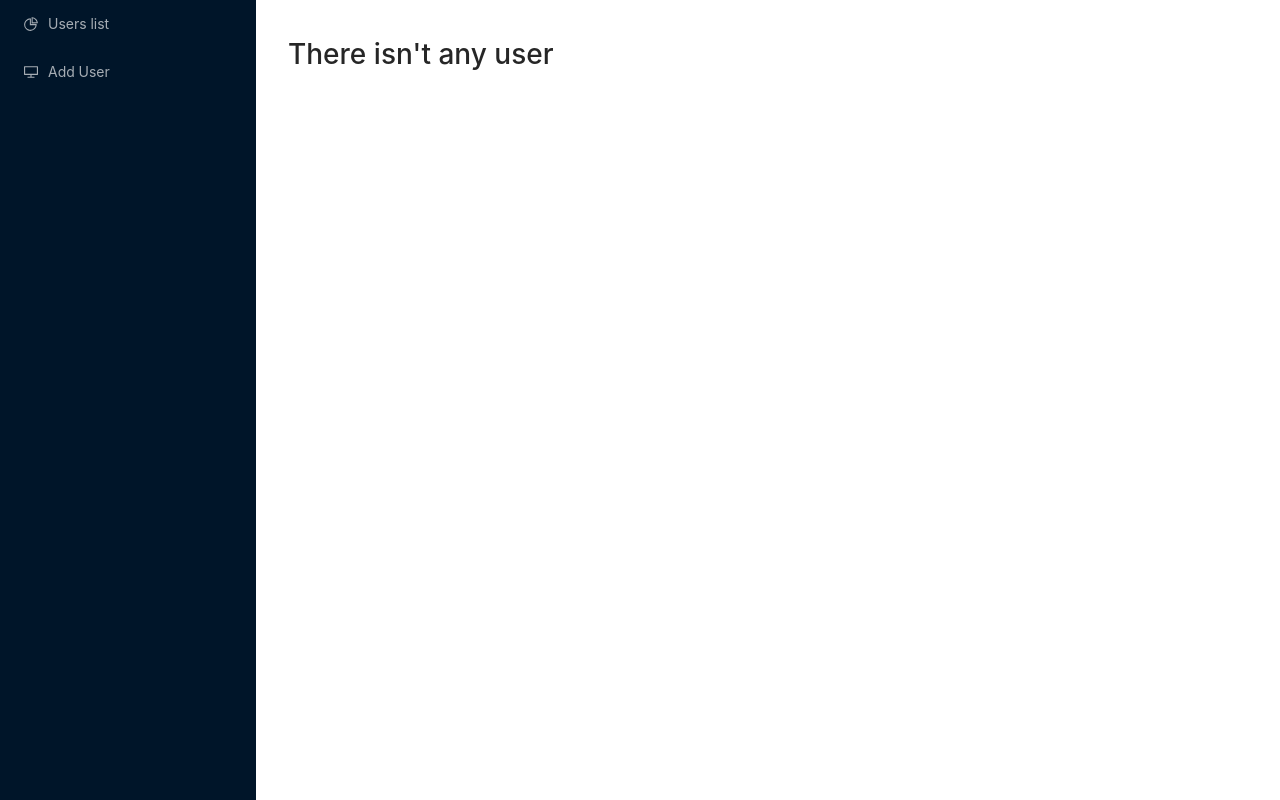
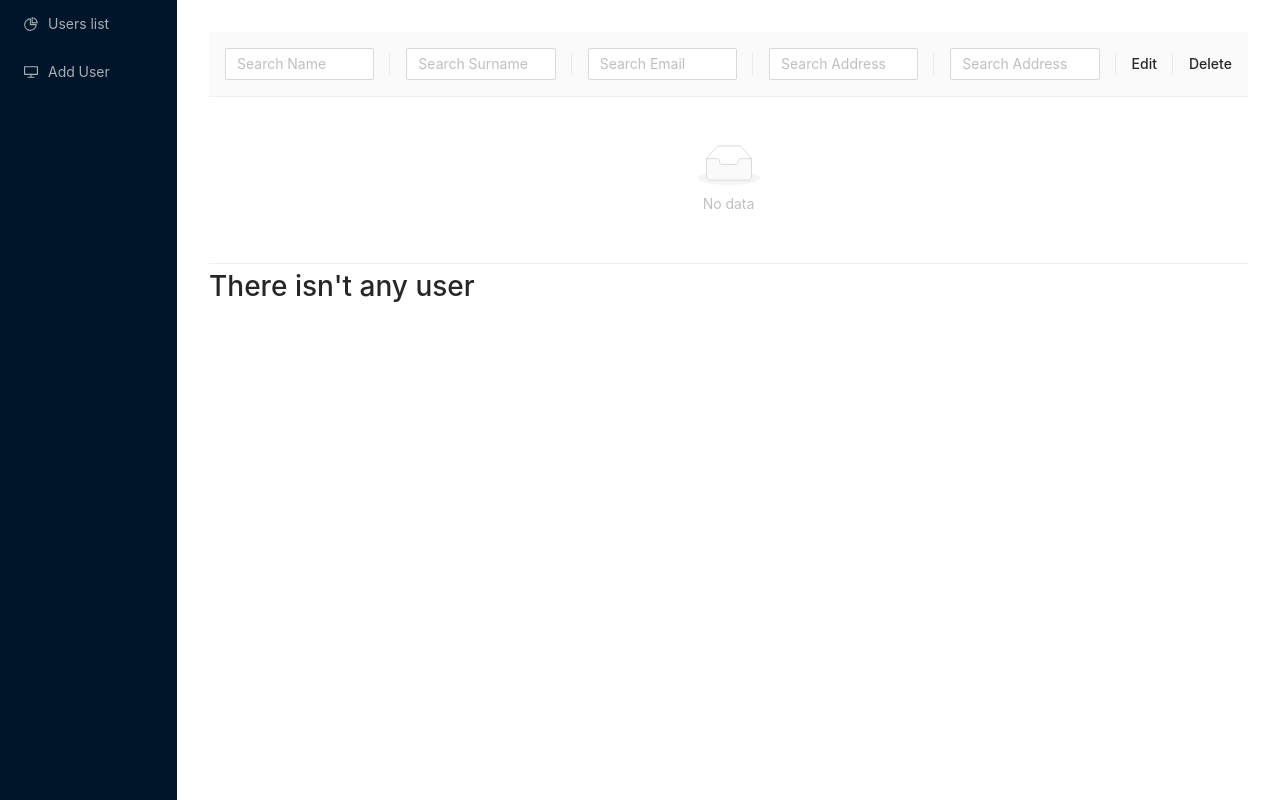
Before and after one commit to RoziGhazaryan/users-crud, a React (Create React App) app: page /users in a window 1280 px wide. Built offline with nearby package versions, Linux system fonts and the light colour scheme.

Commit message:
integrate users table

```diff
--- a/package.json
+++ b/package.json
@@ -3,6 +3,7 @@
   "version": "0.1.0",
   "private": true,
   "dependencies": {
+    "@ant-design/icons": "^4.7.0",
     "@testing-library/jest-dom": "^5.11.4",
     "@testing-library/react": "^11.1.0",
     "@testing-library/user-event": "^12.1.10",
--- a/src/App.js
+++ b/src/App.js
@@ -2,15 +2,15 @@ import React from 'react';
 import './App.css';
 import 'antd/dist/antd.css';
 import './assets/global.scss'
-import Navbar from './components/navbar/Navbar';
+import Sidebar from './components/sidebar/Sidebar';
 import { BrowserRouter as Router } from "react-router-dom";
-import './components/navbar/navbar.scss';
+import './components/sidebar/sidebar.scss';
 
 function App() {
   return (
     <div className="app d_flex">
       <Router>
-        <Navbar />
+        <Sidebar />
       </Router>
     </div>
   );
--- a/src/assets/global.scss
+++ b/src/assets/global.scss
@@ -1,7 +1,7 @@
 @import './flexbox.scss';
 
 .app {
-    .page-container {
+    .page-cnt {
         padding: 32px;
     }
 }
--- a/src/components/navbar/Navbar.jsx
+++ /dev/null
@@ -1,48 +0,0 @@
-import React from 'react';
-import { Switch, Link, Route } from 'react-router-dom';
-import { Menu } from 'antd';
-import {
-  PieChartOutlined,
-  DesktopOutlined,
-} from '@ant-design/icons';
-import './navbar.scss';
-import { paths, routes } from "../../routes";
-import Users from "../../pages/users/Users";
-import UserForm from "../../pages/user-form/UserForm";
-
-const Navbar = () => {
-  return (
-    <>
-      <Menu
-        mode="inline"
-        theme="dark"
-        className="navbar-menu"
-      >
-        <Menu.Item key="1" icon={<PieChartOutlined />}>
-          <Link to='/users'>Users list</Link>
-        </Menu.Item>
-        <Menu.Item key="2" icon={<DesktopOutlined />}>
-          <Link to='/users/new'>Add User</Link>
-        </Menu.Item>
-      </Menu>
-      <div className="page-container">
-        <Switch>
-          {routes.map(({ exact, path, Component }) => (
-            <Route exact={exact} key={path} path={path}>
-              <Component />
-            </Route>
-          ))}
-          {/*<Route exact key={1} path='/users'>*/}
-          {/*  <Users />*/}
-          {/*</Route>*/}
-          {/*<Route exact key={2} path='/users/new'>*/}
-          {/*  <UserForm />*/}
-          {/*</Route>*/}
-
-        </Switch>
-      </div>
-    </>
-  )
-}
-
-export default Navbar;
--- /dev/null
+++ b/src/components/sidebar/Sidebar.jsx
@@ -0,0 +1,32 @@
+import React from 'react';
+import { paths, routes } from "../../routes";
+import { Switch, Link, Route } from 'react-router-dom';
+import { Menu } from 'antd';
+import { PieChartOutlined, DesktopOutlined } from '@ant-design/icons';
+import './sidebar.scss';
+
+const Sidebar = () => {
+  return (
+    <>
+      <Menu mode="inline" theme="dark">
+        <Menu.Item key="1" icon={<PieChartOutlined />}>
+          <Link to={paths.users}>Users list</Link>
+        </Menu.Item>
+        <Menu.Item key="2" icon={<DesktopOutlined />}>
+          <Link to={paths.addUser}>Add User</Link>
+        </Menu.Item>
+      </Menu>
+      <div className="page-cnt">
+        <Switch>
+          {routes.map(({ exact, path, Component }) => (
+            <Route exact={exact} key={path} path={path}>
+              <Component />
+            </Route>
+          ))}
+        </Switch>
+      </div>
+    </>
+  )
+}
+
+export default Sidebar;
--- a/src/pages/user-form/useUserForm.js
+++ b/src/pages/user-form/useUserForm.js
@@ -1,4 +1,4 @@
-import { useEffect, useCallback } from "react";
+import { useState, useEffect, useCallback } from "react";
 import { useHistory, useParams } from "react-router";
 import { useFormik } from 'formik';
 import { validationSchema } from "./formikValues";
@@ -11,8 +11,8 @@ const useUserForm = () => {
   const history = useHistory();
 
   const users = localStorage.getItem('users');
-  const usersObj = JSON.parse(users);
-  const user = usersObj?.find((user) => user.userId === id);
+  const usersData = JSON.parse(users);
+  const user = usersData?.find((user) => user.userId === id);
 
   const initialValues = {
     name: user?.name,
@@ -59,22 +59,22 @@ const useUserForm = () => {
   };
 
   const onEditUser = (values) => {
-    const index = usersObj.findIndex(user => user.userId === id);
+    const index = usersData.findIndex(user => user.userId === id);
     values.userId = id;
-    usersObj[index] = values;
-    localStorage.setItem('users', JSON.stringify(usersObj));
+    usersData[index] = values;
+    localStorage.setItem('users', JSON.stringify(usersData));
   }
 
   const onAddUser = (values) => {
     let id = localStorage.getItem('users_id');
     values.userId = String(id);
     localStorage.setItem('users_id', JSON.stringify(++id));
-    usersObj.push(values);
-    localStorage.setItem('users', JSON.stringify(usersObj));
+    usersData.push(values);
+    localStorage.setItem('users', JSON.stringify(usersData));
   }
 
   useEffect(() => {
-    if (!usersObj) {
+    if (!usersData) {
       localStorage.setItem('users', JSON.stringify([]));
       localStorage.setItem('users_id', JSON.stringify(1));
     }
--- a/src/pages/users/Users.jsx
+++ b/src/pages/users/Users.jsx
@@ -1,27 +1,17 @@
-import { Button } from 'antd';
 import React from 'react';
+import { Table, Button } from 'antd';
 import useUsers from './useUsers';
 import './users.scss';
 
 const Users = () => {
-  const { data, deleteUsers, deleteUser, editUser } = useUsers();
+  const { data, deleteUsers, columns, dataSource } = useUsers();
+
   return (
     <div className="users">
-      {data?.length ? <Button onClick={deleteUsers}>delete all users</Button> : <h1>There isn't any user</h1>}
       <div className="container">
         <div className="users-list">
-          {data?.map((el) => (
-            <div className="user-block" key={el?.id}>
-              <div className="user-info">
-                <h3>{el?.name}</h3>
-                <h4>{el?.age}</h4>
-                <h5>{el?.gender}</h5>
-                <p>{el?.info}</p>
-              </div>
-              <Button onClick={() => deleteUser(el?.userId)}>delete user</Button>
-              <Button onClick={() => editUser(el?.userId)}>edit user</Button>
-            </div>
-          ))}
+          <Table rowKey="id" columns={columns} dataSource={dataSource} />
+          {data?.length ? <Button onClick={deleteUsers}>delete all users</Button> : <h1>There isn't any user</h1>}
         </div>
       </div>
     </div>
--- a/src/pages/users/useUsers.js
+++ b/src/pages/users/useUsers.js
@@ -1,7 +1,150 @@
+import React, { useState } from 'react';
 import { useHistory } from 'react-router';
+import { Input } from "antd";
 
 const useUsers = () => {
+  // useHistory
   const history = useHistory();
+
+  // localStorage
+  const users = localStorage.getItem('users');
+  const data = JSON.parse(users);
+
+  // useState
+  const [dataSource, setDataSource] = useState(data);
+  const [name, setName] = useState('');
+  const [surname, setSurname] = useState('');
+  const [email, setEmail] = useState('');
+  const [address, setAddress] = useState('');
+  const [phone, setPhone] = useState('');
+
+  // functions
+  const FilterByNameInput = (
+    <Input
+      placeholder="Search Name"
+      value={name}
+      onChange={e => {
+        const currValue = e.target.value;
+        setName(currValue);
+        const filteredData = data.filter(entry =>
+          entry.name?.includes(currValue)
+        );
+        setDataSource(filteredData);
+      }}
+    />
+  );
+
+  const FilterBySurnameInput = (
+    <Input
+      placeholder="Search Surname"
+      value={surname}
+      onChange={e => {
+        const currValue = e.target.value;
+        setSurname(currValue);
+        const filteredData = data.filter(entry =>
+          entry.surname?.includes(currValue)
+        );
+        setDataSource(filteredData);
+      }}
+    />
+  );
+
+  const FilterByEmailInput = (
+    <Input
+      placeholder="Search Email"
+      value={email}
+      onChange={e => {
+        const value = e.target.value;
+        setEmail(value);
+        const filteredData = data.filter(entry =>
+          entry.email?.includes(value)
+        );
+        setDataSource(filteredData);
+      }}
+    />
+  );
+
+  const FilterByAddressInput = (
+    <Input
+      placeholder="Search Address"
+      value={address}
+      onChange={e => {
+        const value = e.target.value;
+        setAddress(value);
+        const filteredData = data.filter(entry =>
+          entry.address?.includes(value)
+        );
+        setDataSource(filteredData);
+      }}
+    />
+  );
+
+  const FilterByPhoneInput = (
+    <Input
+      placeholder="Search Address"
+      value={phone}
+      onChange={e => {
+        const value = e.target.value;
+        setPhone(value);
+        const filteredData = data.filter(entry =>
+          entry.phone?.includes(value)
+        );
+        setDataSource(filteredData);
+      }}
+    />
+  );
+
+  const columns = [
+    {
+      title: FilterByNameInput,
+      dataIndex: 'name',
+      key: '1'
+    },
+    {
+      title: FilterBySurnameInput,
+      dataIndex: 'surname',
+      key: '2'
+    },
+    {
+      title: FilterByEmailInput,
+      dataIndex: 'email',
+      key: '3'
+    },
+    {
+      title: FilterByAddressInput,
+      dataIndex: 'address',
+      key: '4'
+    },
+    {
+      title: FilterByPhoneInput,
+      dataIndex: 'phone',
+      key: '5'
+    },
+    {
+      title: 'Edit',
+      dataIndex: 'userId',
+      key: '6',
+      render: (id) => {
+        return (
+          <button className="edit-btn" onClick={() => editUser(id)}>
+            edit
+          </button>
+        );
+      },
+    },
+    {
+      title: 'Delete',
+      dataIndex: 'userId',
+      key: '7',
+      render: (id) => {
+        return (
+          <button className="edit-btn" onClick={() => deleteUser(id)}>
+            delete
+          </button>
+        );
+      },
+    },
+  ];
 
   const deleteUsers = () => {
     localStorage.removeItem("users");
@@ -21,10 +164,7 @@ const useUsers = () => {
     history.push(`/users/${id}`);
   }
 
-    const users = localStorage.getItem('users');
-    const data = JSON.parse(users);
-
-    return { data, deleteUsers, deleteUser, editUser };
+  return { data, deleteUsers, columns, dataSource };
 }
 
 export default useUsers;
```
Also changed, not shown: src/components/sidebar/sidebar.scss (renamed from src/components/navbar/navbar.scss). Lines whose indentation alone changed are shown as unchanged.
